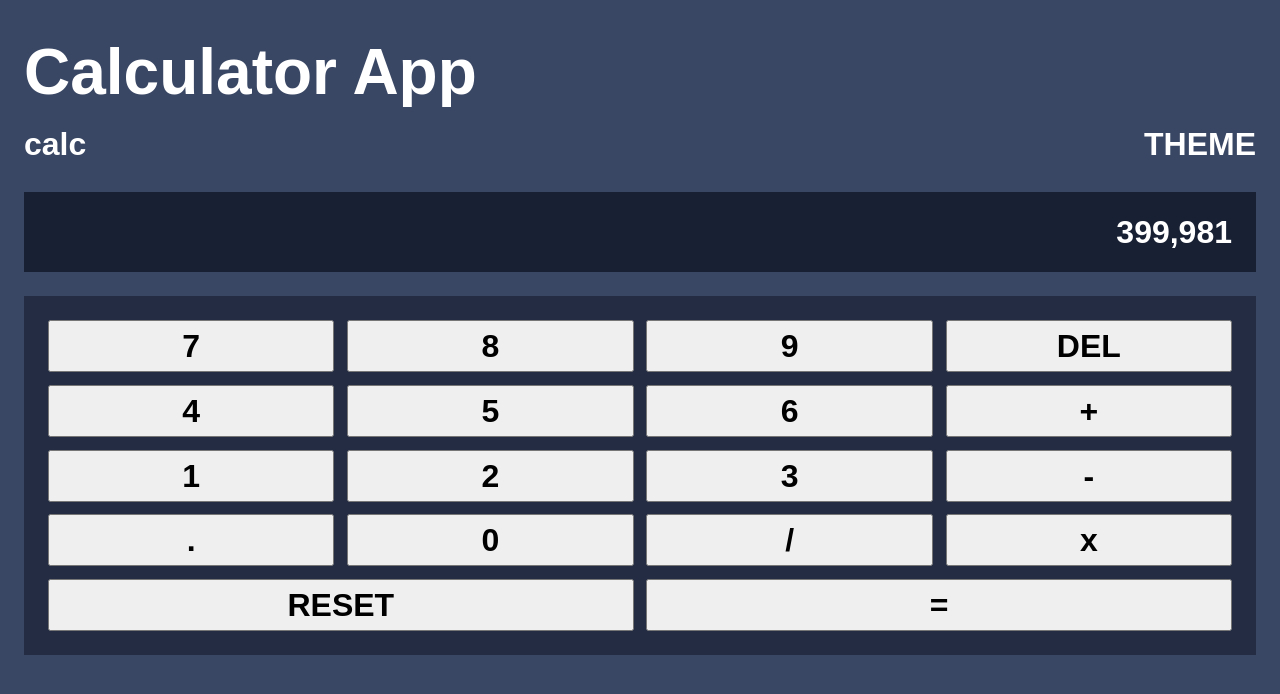
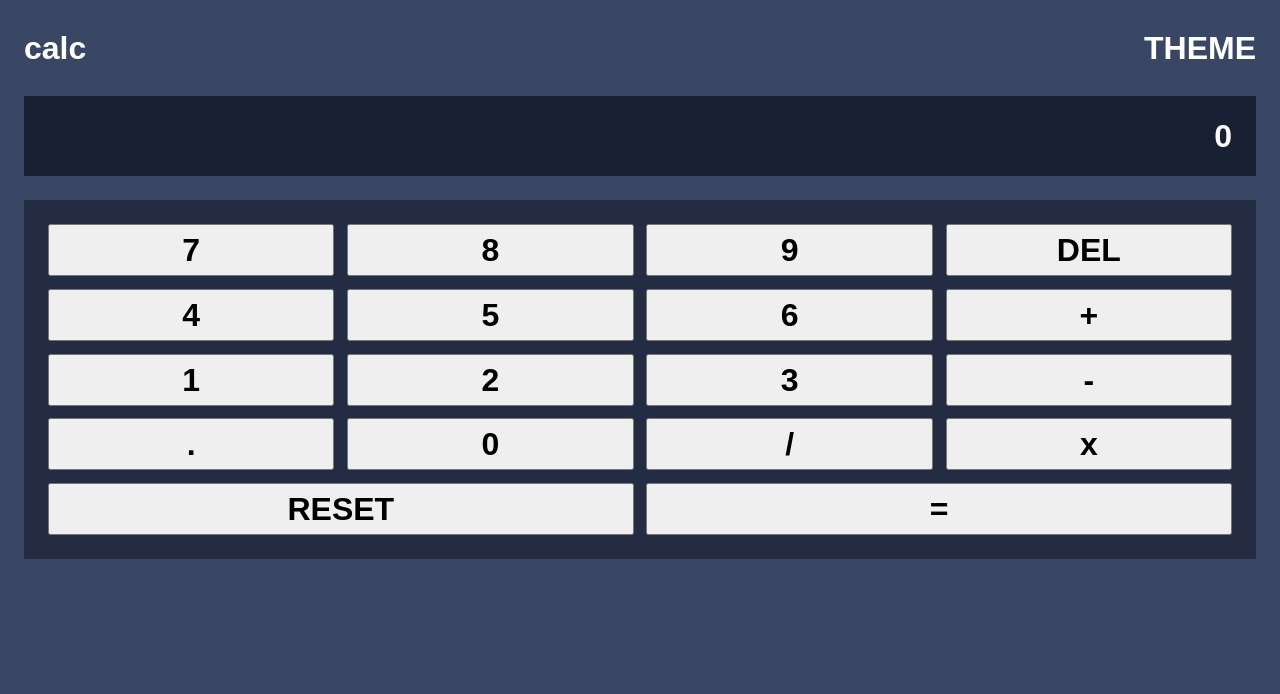
Before and after one commit to Paul-HenryN/fem-calculator-app, a React (Vite) app: page / in a window 1280 px wide. Shown: the top 694 px of the page. Built offline with nearby package versions, Linux system fonts and the light colour scheme.

Commit message:
feat: add write action

```diff
--- a/src/App.jsx
+++ b/src/App.jsx
@@ -1,8 +1,42 @@
+import { createContext, useReducer } from "react";
+import { actions } from "./globals";
+import Button from "./Button/Button";
 import styles from "./App.module.css";
 
+export const CalculatorContext = createContext();
+
+const reducer = (state, action) => {
+  switch (action.type) {
+    case actions.WRITE:
+      if (state.screenContent === "0") {
+        if (action.value !== ".") {
+          return { ...state, screenContent: action.value };
+        }
+      }
+
+      if (action.value === ".") {
+        if (state.screenContent.includes(".")) {
+          return state;
+        }
+      }
+
+      return {
+        ...state,
+        screenContent: `${state.screenContent}${action.value}`,
+      };
+  }
+};
+
 export default function App() {
+  const [state, dispatch] = useReducer(reducer, {
+    screenContent: "0",
+    operand: NaN,
+    operation: "",
+  });
+
   return (
     <div className={styles.container}>
+      <CalculatorContext.Provider value={dispatch}>
         <h1 className="sr-only">Calculator App</h1>
 
         <div className={styles.calculator}>
@@ -14,33 +48,34 @@ export default function App() {
             </div>
           </header>
 
-        <div className={styles.calculator__screen}>399,981</div>
+          <div className={styles.calculator__screen}>{state.screenContent}</div>
 
           <div className={styles.calculator__keypad}>
-          <button type="button">7</button>
-          <button type="button">8</button>
-          <button type="button">9</button>
-          <button type="button">DEL</button>
-          <button type="button">4</button>
-          <button type="button">5</button>
-          <button type="button">6</button>
-          <button type="button">+</button>
-          <button type="button">1</button>
-          <button type="button">2</button>
-          <button type="button">3</button>
-          <button type="button">-</button>
-          <button type="button">.</button>
-          <button type="button">0</button>
-          <button type="button">/</button>
-          <button type="button">x</button>
-          <button type="button" className="grid-col-span-2">
+            <Button>7</Button>
+            <Button>8</Button>
+            <Button>9</Button>
+            <Button action={actions.DELETE}>DEL</Button>
+            <Button>4</Button>
+            <Button>5</Button>
+            <Button>6</Button>
+            <Button action={actions.SET_OPERATION}>+</Button>
+            <Button>1</Button>
+            <Button>2</Button>
+            <Button>3</Button>
+            <Button action={actions.SET_OPERATION}>-</Button>
+            <Button>.</Button>
+            <Button>0</Button>
+            <Button action={actions.SET_OPERATION}>/</Button>
+            <Button action={actions.SET_OPERATION}>x</Button>
+            <Button className="grid-col-span-2" action={actions.RESET}>
               RESET
-          </button>
-          <button type="button" className="grid-col-span-2">
+            </Button>
+            <Button className="grid-col-span-2" action={actions.COMPUTE}>
               =
-          </button>
+            </Button>
           </div>
         </div>
+      </CalculatorContext.Provider>
     </div>
   );
 }
--- /dev/null
+++ b/src/Button/Button.jsx
@@ -0,0 +1,21 @@
+import { useContext } from "react";
+import { CalculatorContext } from "../App";
+import { actions } from "../globals";
+
+export default function Button({
+  children,
+  className,
+  action = actions.WRITE,
+}) {
+  const dispatch = useContext(CalculatorContext);
+
+  return (
+    <button
+      type="button"
+      className={className}
+      onClick={() => dispatch({ type: action, value: children })}
+    >
+      {children}
+    </button>
+  );
+}
--- /dev/null
+++ b/src/globals.js
@@ -0,0 +1,7 @@
+export const actions = {
+  WRITE: "w",
+  SET_OPERATION: "o",
+  DELETE: "d",
+  RESET: "r",
+  COMPUTE: "c",
+};
--- a/src/utils.css
+++ b/src/utils.css
@@ -1,3 +1,17 @@
+.sr-only {
+  border: 0 !important;
+  clip: rect(1px, 1px, 1px, 1px) !important;
+  -webkit-clip-path: inset(50%) !important;
+  clip-path: inset(50%) !important;
+  height: 1px !important;
+  margin: -1px !important;
+  overflow: hidden !important;
+  padding: 0 !important;
+  position: absolute !important;
+  width: 1px !important;
+  white-space: nowrap !important;
+}
+
 .grid-col-span-2 {
   grid-column: span 2;
 }
```
Lines whose indentation alone changed are shown as unchanged.
